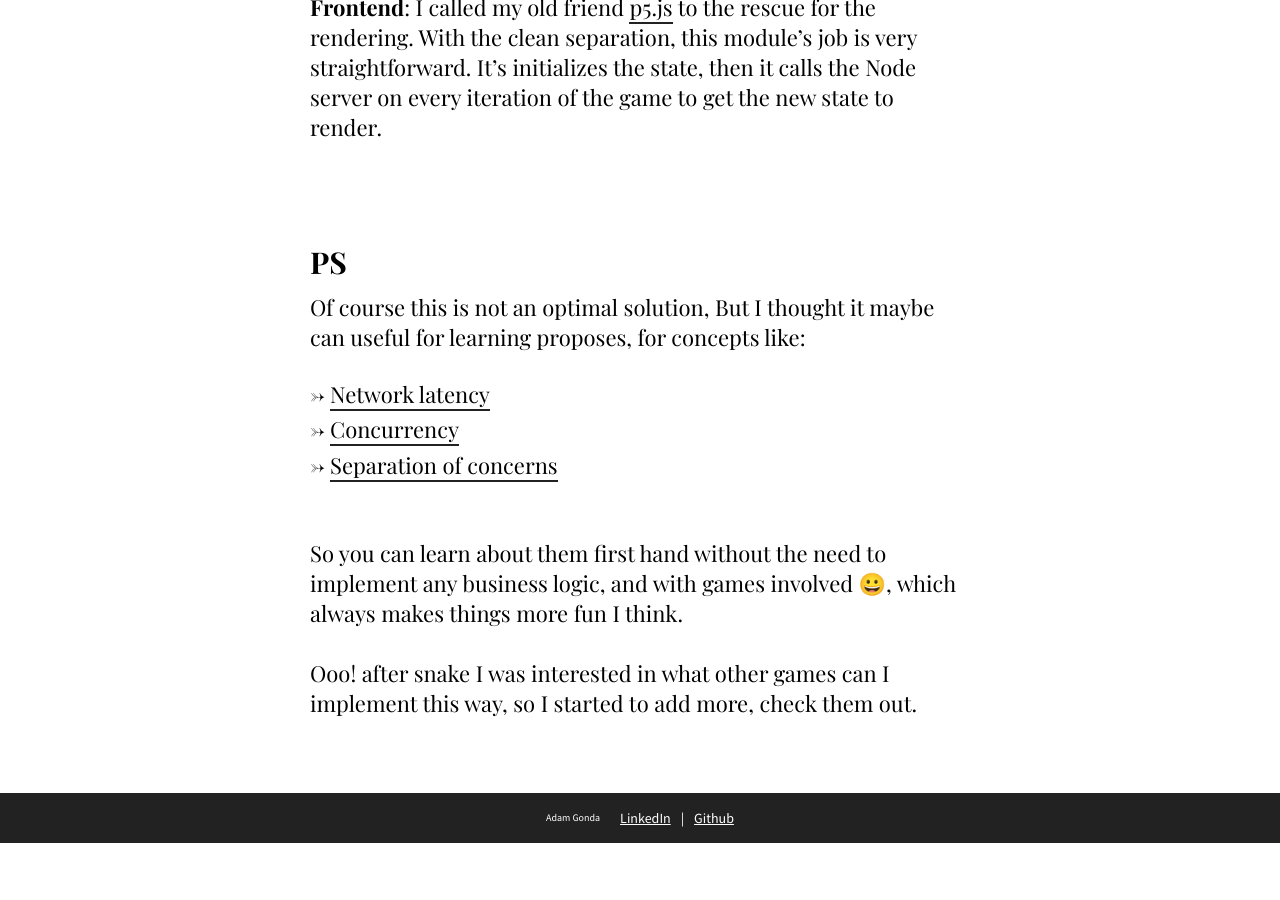
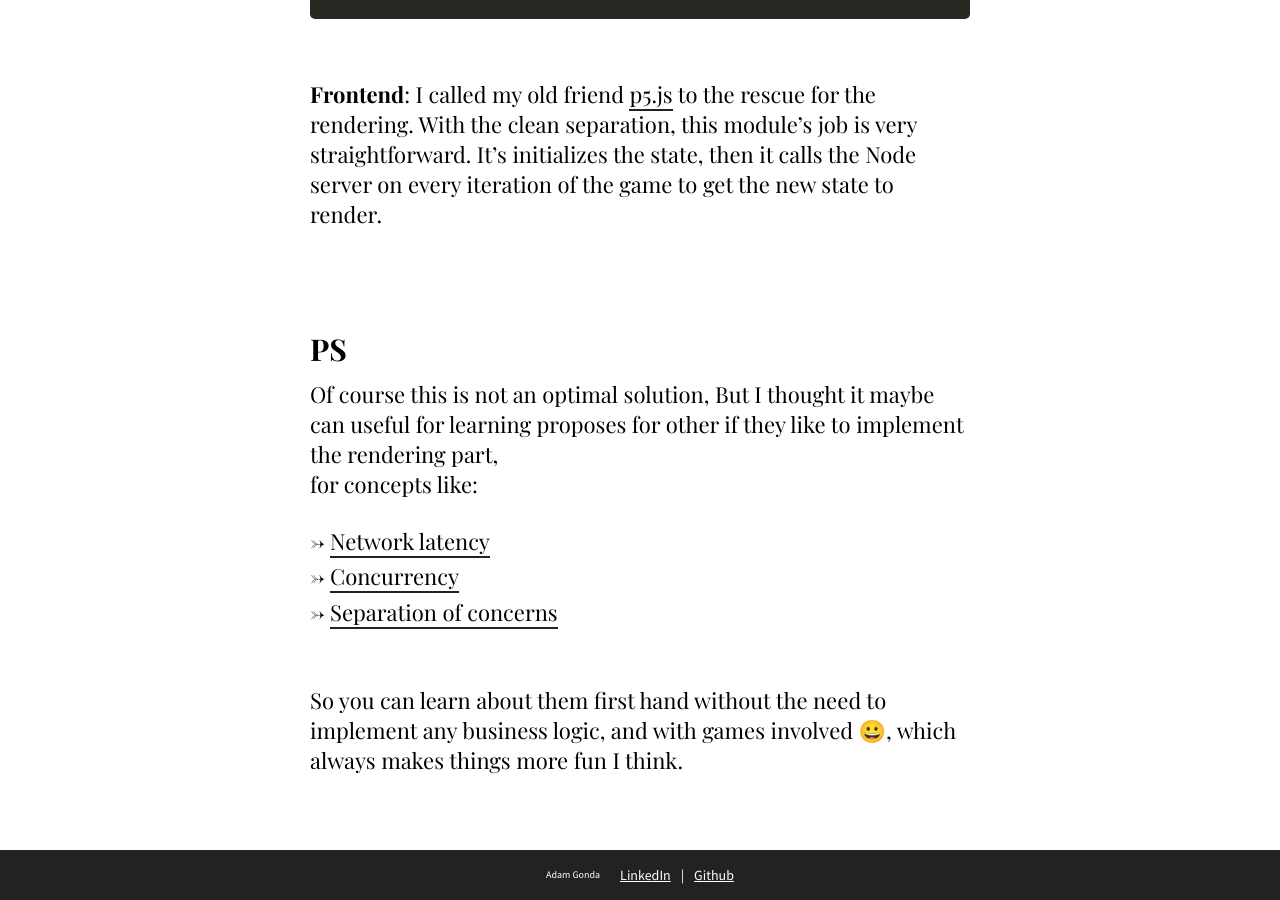
Before and after one commit to AdamGonda/adamgonda.com, a Jekyll site: the page built from _posts/2020-10-11-Fun-month:-day-2.md, in a window 1280 px wide and 900 px high, scrolled down 2353 px. Built offline with Jekyll 4.4.1, drawn with Linux system fonts in a browser that asks for light colours; before the commit the page ends 3196 px from its top, so only the background shows below that; some of the changed text lies outside the part shown.

Commit message:
update posts

```diff
--- a/future/2020-10-4-Retro-game-API.md
+++ b/_posts/2020-10-11-Fun-month:-day-2.md
@@ -12,10 +11,11 @@
   - Spice it up
   - Solution
   - PS
+  - Node
 ---
 
-This is one of my fun experimental projects. I was interested in FP, so I thought
-I will create a small terminal game. Then things started to evolve…
+I am a Functional Programming fan, so I thought I will create a small game in the terminal.
+Then it turned out to be an RPC API at the end.
 
 {% include post-content-list.html titles=page.titles %}
 
@@ -65,7 +65,8 @@
 # PS
 
 Of course this is not an optimal solution, But I thought it maybe can
-useful for learning proposes, for concepts like:
+useful for learning proposes for other if they like to implement the rendering part,
+<br>for concepts like:
 
 - [Network latency](https://en.wikipedia.org/wiki/Latency_(engineering)){:target="_blank"}
 - [Concurrency](https://en.wikipedia.org/wiki/Concurrency_(computer_science)){:target="_blank"}
@@ -76,7 +77,3 @@
 So you can learn about them first hand without the need to implement
 any business logic, and with games involved 😀, which always makes
 things more fun I think.
-
-Ooo! after snake I was interested in what
-other games can I implement this way, so I started to add more, check
-them out.
```
Also changed, not shown: other parts of _posts/2020-10-11-Fun-month:-day-2.md (+0 -1 lines), _posts/2020-09-22-Why-create-a-blog-as-a-dev?.md (+0 -2 lines), _posts/2020-10-10-Fun-month:-day-1.md (renamed from _posts/2020-10-10-Make-month:-day-1.md).
